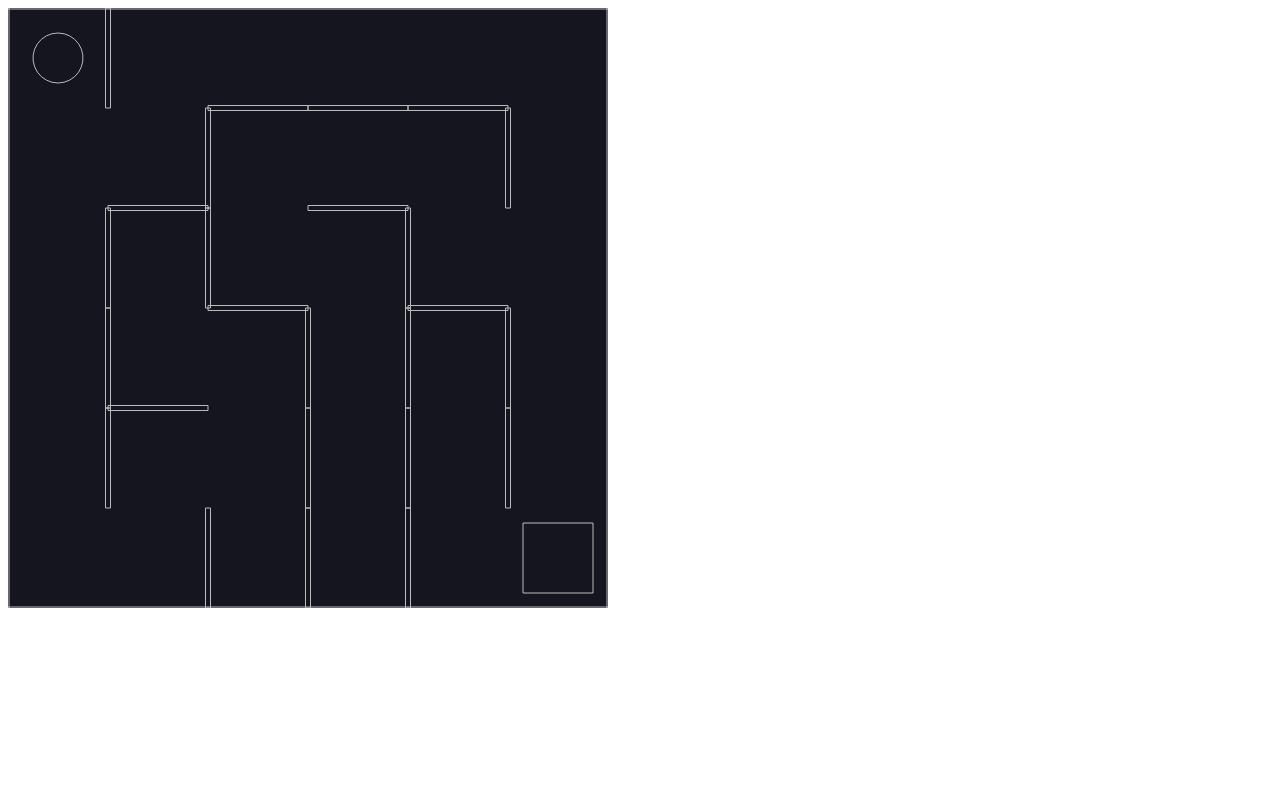
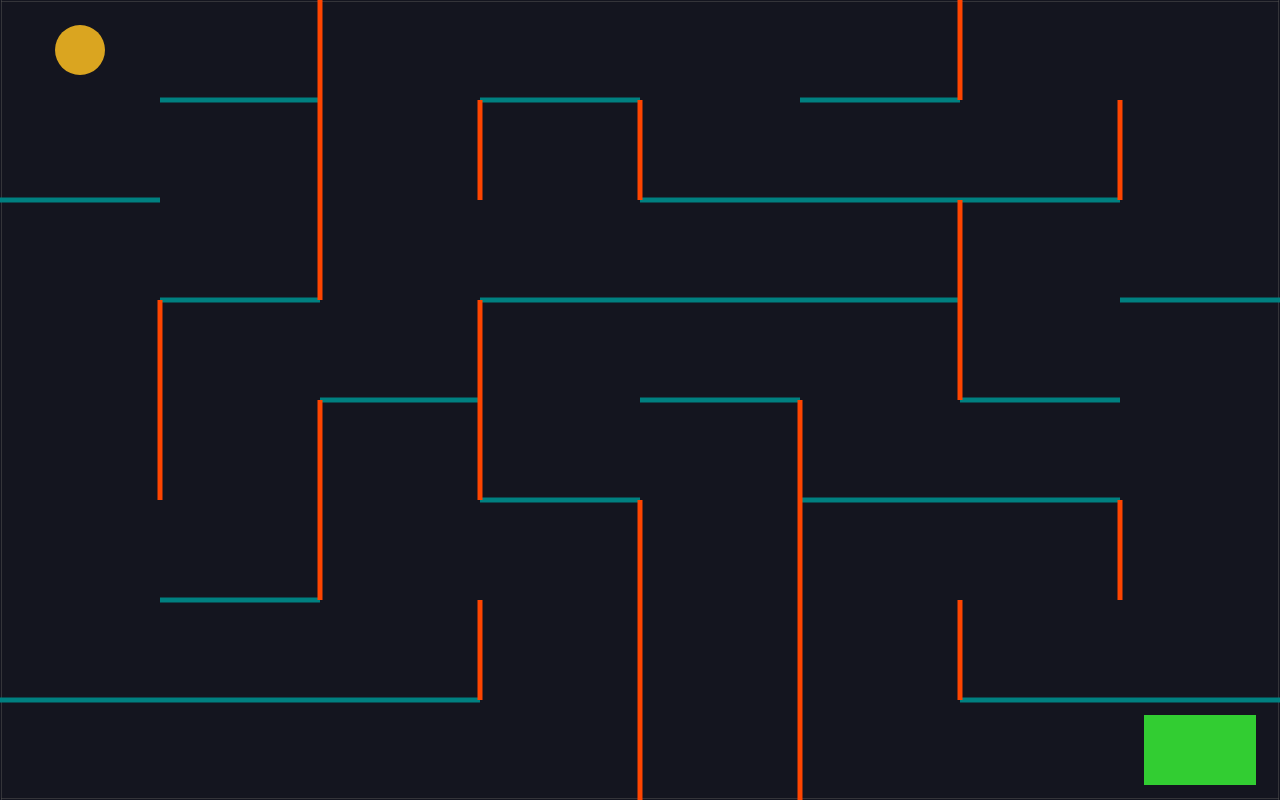
Before and after one commit to mjfru/javascript_review_and_advancement, a plain HTML site: page js_projects/maze_project/index.html in a window 1280 px wide. Drawn offline with nearby package versions, Linux system fonts and the light colour scheme.

Commit message:
finalize maze; project complete 1.0

```diff
--- a/js_projects/maze_project/index.html
+++ b/js_projects/maze_project/index.html
@@ -4,9 +4,13 @@
     <meta charset="UTF-8">
     <meta name="viewport" content="width=device-width, initial-scale=1.0">
     <script src="https://cdnjs.cloudflare.com/ajax/libs/matter-js/0.19.0/matter.min.js"></script>
+    <link rel="stylesheet" href="style.css">
     <title>Maze Project</title>
 </head>
 <body>
+    <div class="winner hidden">
+        <h1>Winner Winner Chicken Dinner!</h1>
+    </div>
     <script src="script.js"></script>
 </body>
 </html>
--- a/js_projects/maze_project/script.js
+++ b/js_projects/maze_project/script.js
@@ -4,13 +4,17 @@ const { Engine, Render, Runner, World, Bodies, Body, Events } = Matter;
 // Body allows us to update properties inside of shapes (velocity, for example)
 
 // The number of cells in the horizontal / vertical edges:
-const cells = 6;
+// const cells = 6;
+const cellsHorizontal = 8;
+const cellsVertical = 8;
 
 // The abstracted heights and widths to be reused:
-const width = 600;
-const height = 600;
+const width = window.innerWidth; // Was 600
+const height = window.innerHeight; // Was 600
 
-const unitLength = width / cells;
+// const unitLength = width / cells;
+const unitLengthX = width / cellsHorizontal;
+const unitLengthY = height / cellsVertical;
 
 const engine = Engine.create();
 engine.world.gravity.y = 0;
@@ -21,7 +25,7 @@ const render = Render.create({
   element: document.body,
   engine: engine,
   options: {
-    wireframes: true,
+    wireframes: false,
     width,
     height,
   },
@@ -82,21 +86,21 @@ const shuffle = (arr) => {
 // }
 
 // Option #2
-const grid = Array(cells)
+const grid = Array(cellsVertical)
   .fill(null)
-  .map(() => Array(cells).fill(false));
+  .map(() => Array(cellsHorizontal).fill(false));
 // console.log(grid);
 
-const verticals = Array(cells)
+const verticals = Array(cellsVertical)
   .fill(null)
-  .map(() => Array(cells - 1).fill(false));
+  .map(() => Array(cellsHorizontal - 1).fill(false));
 
-const horizontals = Array(cells - 1)
+const horizontals = Array(cellsVertical - 1)
   .fill(null)
-  .map(() => Array(cells).fill(false));
+  .map(() => Array(cellsHorizontal).fill(false));
 
-const startRow = Math.floor(Math.random() * cells);
-const startColumn = Math.floor(Math.random() * cells);
+const startRow = Math.floor(Math.random() * cellsVertical);
+const startColumn = Math.floor(Math.random() * cellsHorizontal);
 
 const stepThroughCell = (row, column) => {
   // If I have visited a cell at [row, column], then return.
@@ -123,9 +127,9 @@ const stepThroughCell = (row, column) => {
     const [nextRow, nextColumn, direction] = neighbor;
     if (
       nextRow < 0 ||
-      nextRow >= cells ||
+      nextRow >= cellsVertical ||
       nextColumn < 0 ||
-      nextColumn >= cells
+      nextColumn >= cellsHorizontal
     ) {
       continue;
     }
@@ -159,13 +163,16 @@ horizontals.forEach((row, rowIndex) => {
     }
 
     const wall = Bodies.rectangle(
-      columnIndex * unitLength + unitLength / 2,
-      rowIndex * unitLength + unitLength,
-      unitLength,
+      columnIndex * unitLengthX + unitLengthX / 2,
+      rowIndex * unitLengthY + unitLengthY,
+      unitLengthX,
       5,
       {
         isStatic: true,
-        label: 'wall'
+        label: "wall",
+        render: {
+          fillStyle: "teal",
+        },
       }
     );
     World.add(world, wall);
@@ -178,13 +185,16 @@ verticals.forEach((row, rowIndex) => {
       return;
     }
     const wall = Bodies.rectangle(
-      columnIndex * unitLength + unitLength,
-      rowIndex * unitLength + unitLength / 2,
+      columnIndex * unitLengthX + unitLengthX,
+      rowIndex * unitLengthY + unitLengthY / 2,
       5,
-      unitLength,
+      unitLengthY,
       {
         isStatic: true,
-        label: 'wall'
+        label: "wall",
+        render: {
+          fillStyle: "orangered",
+        },
       }
     );
     World.add(world, wall);
@@ -193,20 +203,27 @@ verticals.forEach((row, rowIndex) => {
 
 // Creating the goal:
 const goal = Bodies.rectangle(
-  width - unitLength / 2,
-  height - unitLength / 2,
-  unitLength * 0.7,
-  unitLength * 0.7,
+  width - unitLengthX / 2,
+  height - unitLengthY / 2,
+  unitLengthX * 0.7,
+  unitLengthY * 0.7,
   {
     isStatic: true,
-    label: 'goal'
+    label: "goal",
+    render: {
+      fillStyle: "limegreen",
+    },
   }
 );
 World.add(world, goal);
 
 // Creating the ball (usable object)
-const ball = Bodies.circle(unitLength / 2, unitLength / 2, unitLength / 4, {
-  label: 'ball'
+const ballRadius = Math.min(unitLengthX, unitLengthY) / 4;
+const ball = Bodies.circle(unitLengthX / 2, unitLengthY / 2, ballRadius, {
+  label: "ball",
+  render: {
+    fillStyle: "goldenrod",
+  },
 });
 World.add(world, ball);
 
@@ -216,30 +233,34 @@ document.addEventListener("keydown", (event) => {
   // console.log(x, y);
 
   if (event.keyCode === 87) {
-    Body.setVelocity(ball, { x, y: y - 5 })
+    Body.setVelocity(ball, { x, y: y - 5 });
   }
   if (event.keyCode === 68) {
-    Body.setVelocity(ball, { x: x + 5,  y})
+    Body.setVelocity(ball, { x: x + 5, y });
   }
   if (event.keyCode === 83) {
-    Body.setVelocity(ball, { x, y: y + 5 })
+    Body.setVelocity(ball, { x, y: y + 5 });
   }
   if (event.keyCode === 65) {
-    Body.setVelocity(ball, { x: x - 5, y })
+    Body.setVelocity(ball, { x: x - 5, y });
   }
 });
 
 // Win Condition & Event:
-Events.on(engine, 'collisionStart', event => {
+Events.on(engine, "collisionStart", (event) => {
   event.pairs.forEach((collision) => {
-    const labels = ['ball', 'goal'];
-    if (labels.includes(collision.bodyA.label) && labels.includes(collision.bodyB.label)) {
+    const labels = ["ball", "goal"];
+    if (
+      labels.includes(collision.bodyA.label) &&
+      labels.includes(collision.bodyB.label)
+    ) {
+      document.querySelector('.winner').classList.remove('hidden');
       world.gravity.y = 1;
-      world.bodies.forEach(body => {
-        if (body.label === 'wall') {
+      world.bodies.forEach((body) => {
+        if (body.label === "wall") {
           Body.setStatic(body, false);
         }
-      })
+      });
     }
-  })
+  });
 });
--- /dev/null
+++ b/js_projects/maze_project/style.css
@@ -0,0 +1,22 @@
+body {
+    margin: 0;
+}
+
+.hidden {
+    display: none !important;
+}
+
+h1 {
+    color: white;
+    font-size: 64px;
+}
+
+.winner {
+    display: flex;
+    justify-content: center;
+    align-items: center;
+    position: absolute;
+    z-index: 1;
+    height: 100vh;
+    width: 100vw;
+}
```
